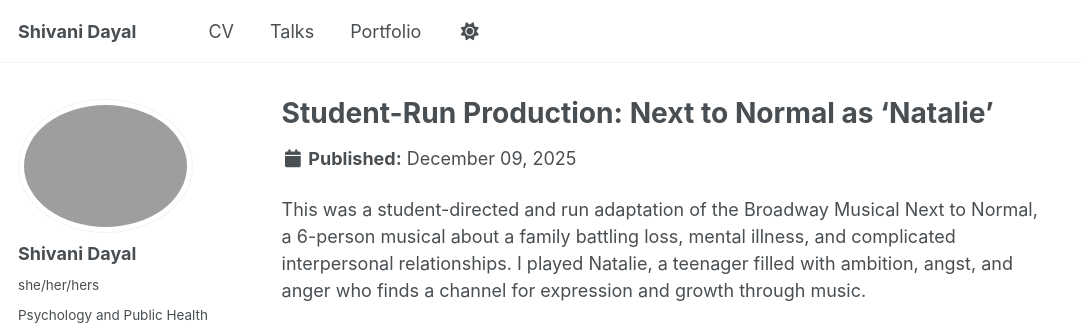
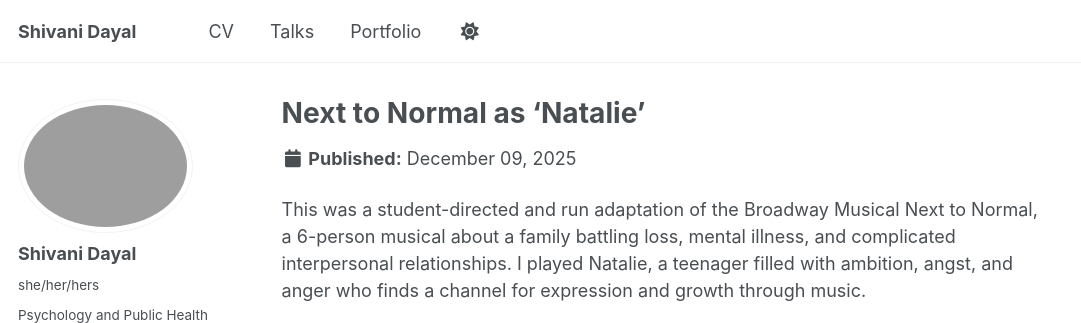
Before and after one commit to sdayal21/sdayal21.github.io, a Jekyll site: the page built from _portfolio/n2n.md, in a window 1280 px wide and 900 px high, cut to the strip 0-323 px from the top of the window. Shown: the whole strip, without its empty margins (0-1081 px from the left). Built offline with Jekyll 4.4.1, drawn with Linux system fonts in a browser that asks for light colours; a script that is not in the unit is left out.

Commit message:
n2n video 1

```diff
--- a/_portfolio/n2n.md
+++ b/_portfolio/n2n.md
@@ -1,5 +1,5 @@
 ---
-title: "Student-Run Production: Next to Normal as 'Natalie'"
+title: "Next to Normal as 'Natalie'"
 excerpt: ""
 collection: portfolio
 header:
@@ -9,5 +9,5 @@ header:
 This was a student-directed and run adaptation of the Broadway Musical Next to Normal, a 6-person musical about a family battling loss, mental illness, and complicated interpersonal relationships. I played Natalie, a teenager filled with ambition, angst, and anger who finds a channel for expression and growth through music.
 
 <div style="position: relative; padding-bottom: 56.25%; height: 0; overflow: hidden; max-width: 100%;">
-  <iframe style="position: absolute; top: 0; left: 0; width: 100%; height: 100%;" src="https://www.youtube.com/embed/eBccf-eGM00" frameborder="0" allow="accelerometer; autoplay; clipboard-write; encrypted-media; gyroscope; picture-in-picture" allowfullscreen></iframe>
+  <iframe style="position: absolute; top: 0; left: 0; width: 100%; height: 100%;" src="https://youtube.com/embed/BJP0_Fg9vaI" frameborder="0" allow="accelerometer; autoplay; clipboard-write; encrypted-media; gyroscope; picture-in-picture" allowfullscreen></iframe>
 </div>
```
